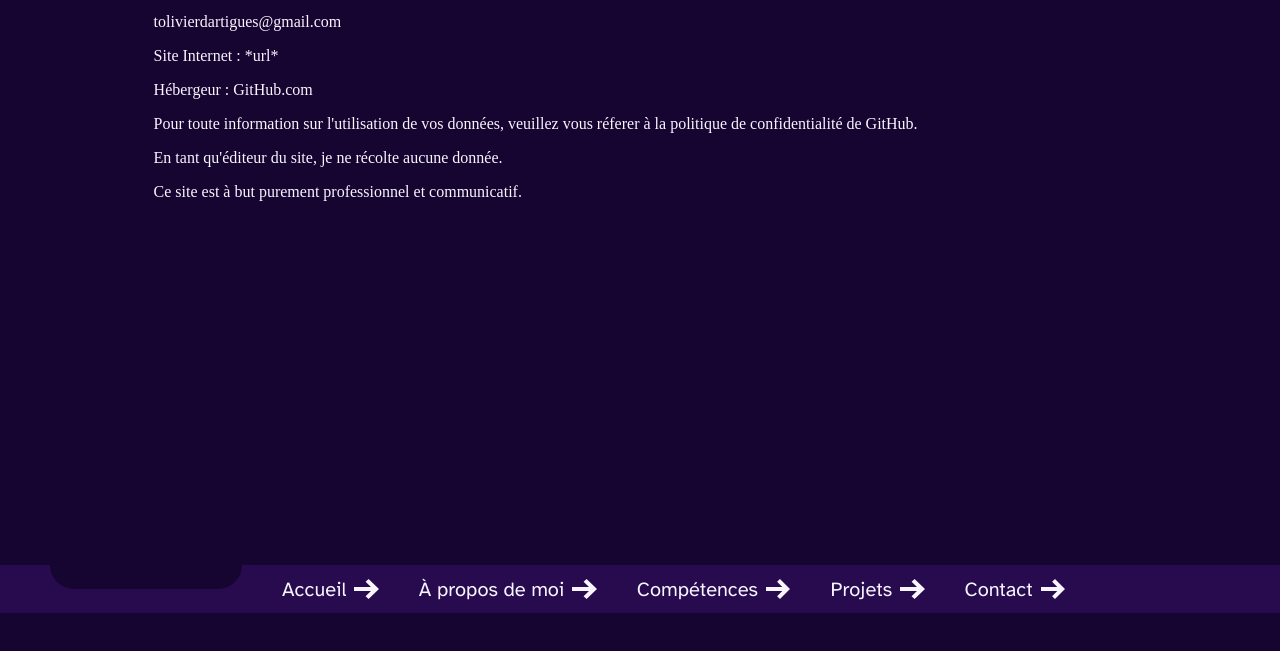
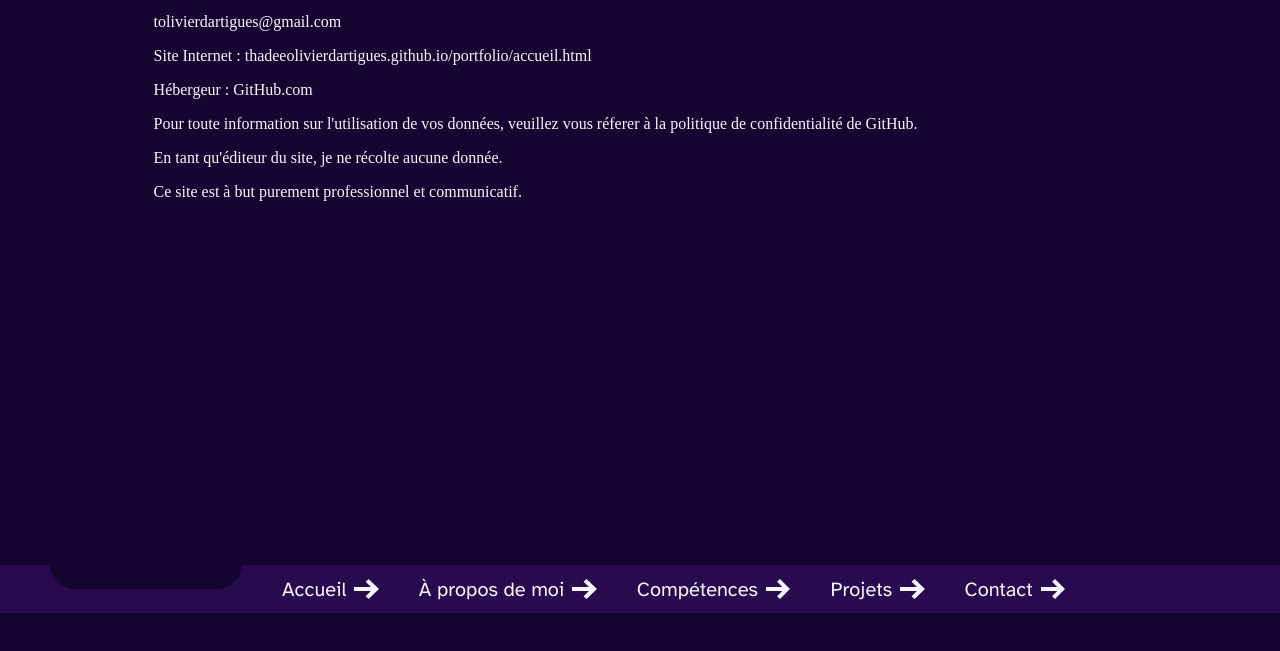
Before and after one commit to ThadeeOLIVIERDARTIGUES/portfolio, a plain HTML site: page mentions.html in a window 1280 px wide. Shown: the part 187-838 px from the top of the page. Drawn offline with Linux system fonts and the light colour scheme.

Commit message:
Update mentions.html

```diff
--- a/mentions.html
+++ b/mentions.html
@@ -37,7 +37,7 @@
     <h1>Mentions légales</h1>
     <p>Créateur, éditeur et propriétaire du site : Thadée OLIVIER--DARTIGUES</p>
     <p>tolivierdartigues@gmail.com</p>
-    <p>Site Internet : *url*</p>
+    <p>Site Internet : thadeeolivierdartigues.github.io/portfolio/accueil.html</p>
     <p>Hébergeur : GitHub.com</p>
     <p>Pour toute information sur l'utilisation de vos données, veuillez vous réferer à la politique de confidentialité de GitHub.</p>
     <p>En tant qu'éditeur du site, je ne récolte aucune donnée.</p>
@@ -98,4 +98,5 @@
 </footer>
 
 </body>
+
 </html>
```
